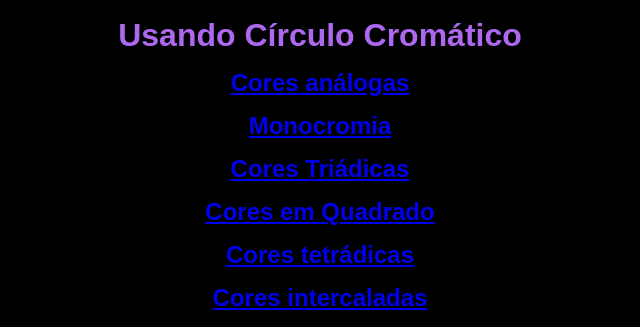
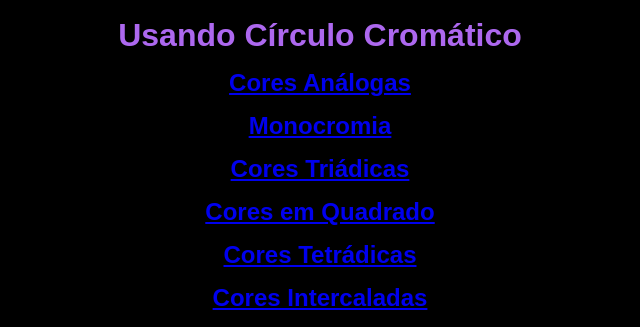
Before and after one commit to Lucasdiogo6/All-Core, a plain HTML site: page index.html in a window 1280 px wide. Shown: the part 2305-2632 px from the top of the page, without its empty margins (320-960 px from the left). Drawn offline with Linux system fonts and the light colour scheme.

Commit message:
Corrigindo algumas palavras

```diff
--- a/index.html
+++ b/index.html
@@ -26,7 +26,7 @@
         <ul class="justify">
             <li><strong>Três cores primárias:</strong> Não podem ser obtidas através de outras, como o amarelo, azul e vermelho.</li>
 
-            <li><strong>Três cores secundárias:</strong>Pela mistura das cores primárias, obtemos laranja, violeta e verde.</li>
+            <li><strong>Três cores secundárias:</strong> Pela mistura das cores primárias, obtemos laranja, violeta e verde.</li>
 
             <li><strong>Seis cores terciárias:</strong> Compostas pela mistura das cores secundárias.</li>
         </ul></p>
@@ -35,12 +35,12 @@
     <p>Clique no site e aperte a tecla (espaço para gerar uma nova paleta de cores).</p>
     <iframe src="https://coolors.co/bcd8c1-d6dbb2-e3d985-e57a44-422040" name="GeradorDePaletas" scrolling="yes" width="1250px" height="800px" style="border: 1px solid #000000;"></iframe>
     <h1>Usando Círculo Cromático</h1>
-    <h2><a href="analogas.html">Cores análogas</a></h2>
+    <h2><a href="analogas.html">Cores Análogas</a></h2>
     <h2><a href="monocromia.html">Monocromia</a></h2>
     <h2><a href="triadicas.html">Cores Triádicas</a></h2>
     <h2><a href="quadrado.html">Cores em Quadrado</a></h2>
-    <h2><a href="tatradicas.html">Cores tetrádicas</a></h2>
-    <h2><a href="intercaladas.html">Cores intercaladas</a></h2>
+    <h2><a href="tatradicas.html">Cores Tetrádicas</a></h2>
+    <h2><a href="intercaladas.html">Cores Intercaladas</a></h2>
 
 </body>
 </html>
```
